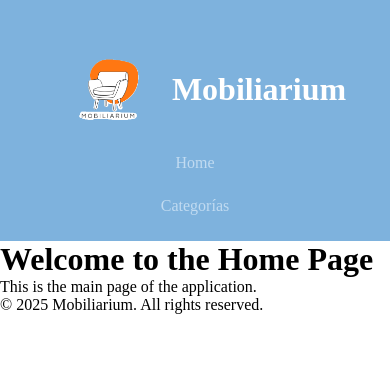
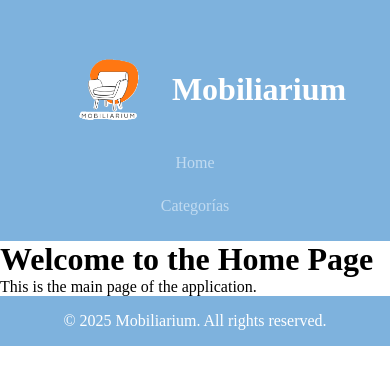
Before and after one commit to JuanGidoni/mobiliarium, a React (Vite) app: page / in a window 390 px wide. Shown: the top 384 px of the page. Built offline with nearby package versions, Linux system fonts and the light colour scheme.

Commit message:
feat: add new footer implementation

```diff
--- /dev/null
+++ b/src/components/footer/Footer.css
@@ -0,0 +1,72 @@
+footer {
+    background-color: #0e70c088;
+    display: flex;
+    padding: 2rem;
+    justify-content: center;
+    align-items: center;
+    position: absolute;
+    width: 100%;
+}
+
+footer p {
+    margin: 0;
+    color: white;
+    font-size: 1.2rem;
+}
+
+/*Smartphones*/
+@media (max-width: 768px) {
+    footer {
+        flex-direction: column;
+        padding: 1rem;
+    }
+
+    footer p {
+        font-size: 1rem;
+        text-align: center;
+    }
+}
+
+/*Tablets and Laptops*/
+@media (min-width: 769px) and (max-width: 1024px) {
+    footer {
+        padding: 1.5rem;
+    }
+
+    footer p {
+        font-size: 1.1rem;
+    }
+}
+
+/* 1080p screens (1025px to 1920px) */
+@media (min-width: 1025px) and (max-width: 1920px) {
+    footer {
+        padding: 2rem;
+    }
+
+    footer p {
+        font-size: 1.2rem;
+    }
+}
+
+/* 2K screens (1921px to 2560px) */
+@media (min-width: 1921px) and (max-width: 2560px) {
+    footer {
+        padding: 3rem;
+    }
+
+    footer p {
+        font-size: 1.5rem;
+    }
+}
+
+/* 4K screens (2561px and above) */
+@media (min-width: 2561px) {
+    footer {
+        padding: 4rem;
+    }
+
+    footer p {
+        font-size: 2rem;
+    }
+}
--- a/src/components/footer/Footer.jsx
+++ b/src/components/footer/Footer.jsx
@@ -1,3 +1,6 @@
+
+import "./Footer.css";
+
 export function Footer() {
   return (
     <footer className="footer">
```
